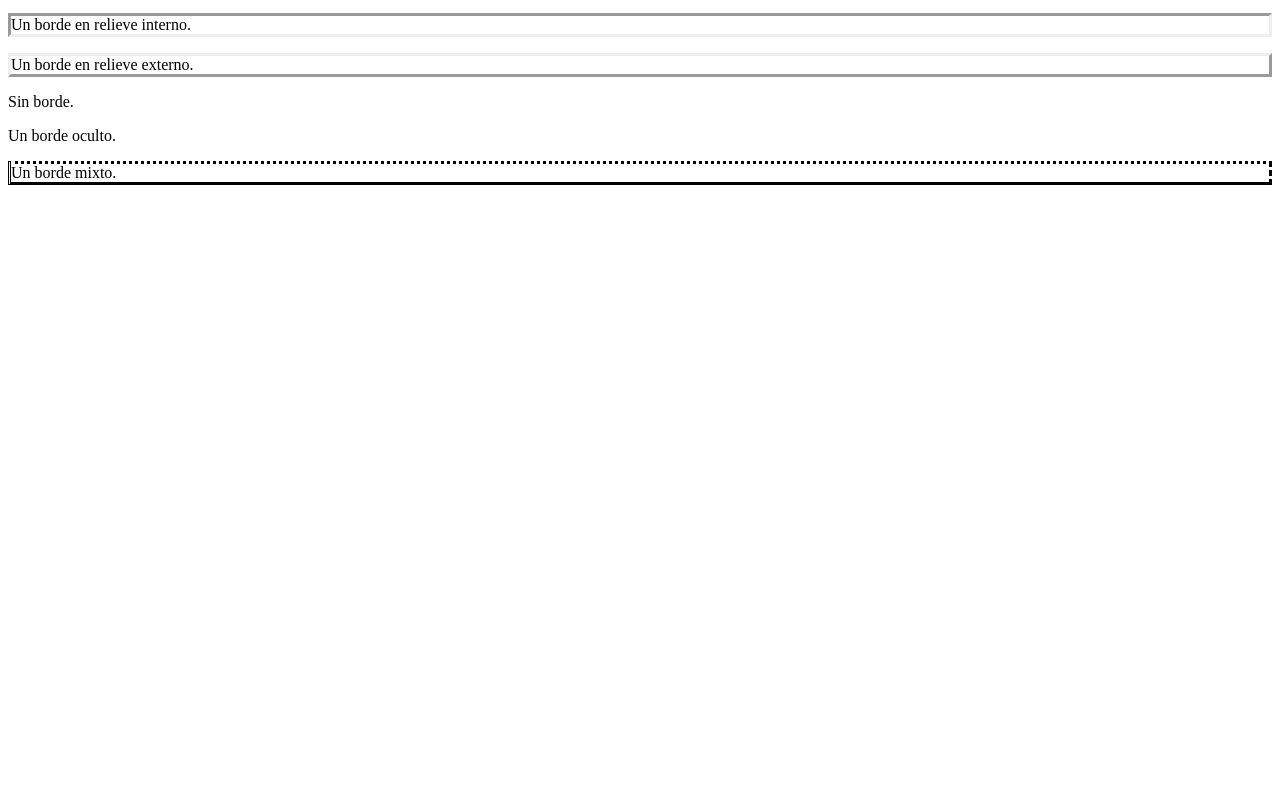
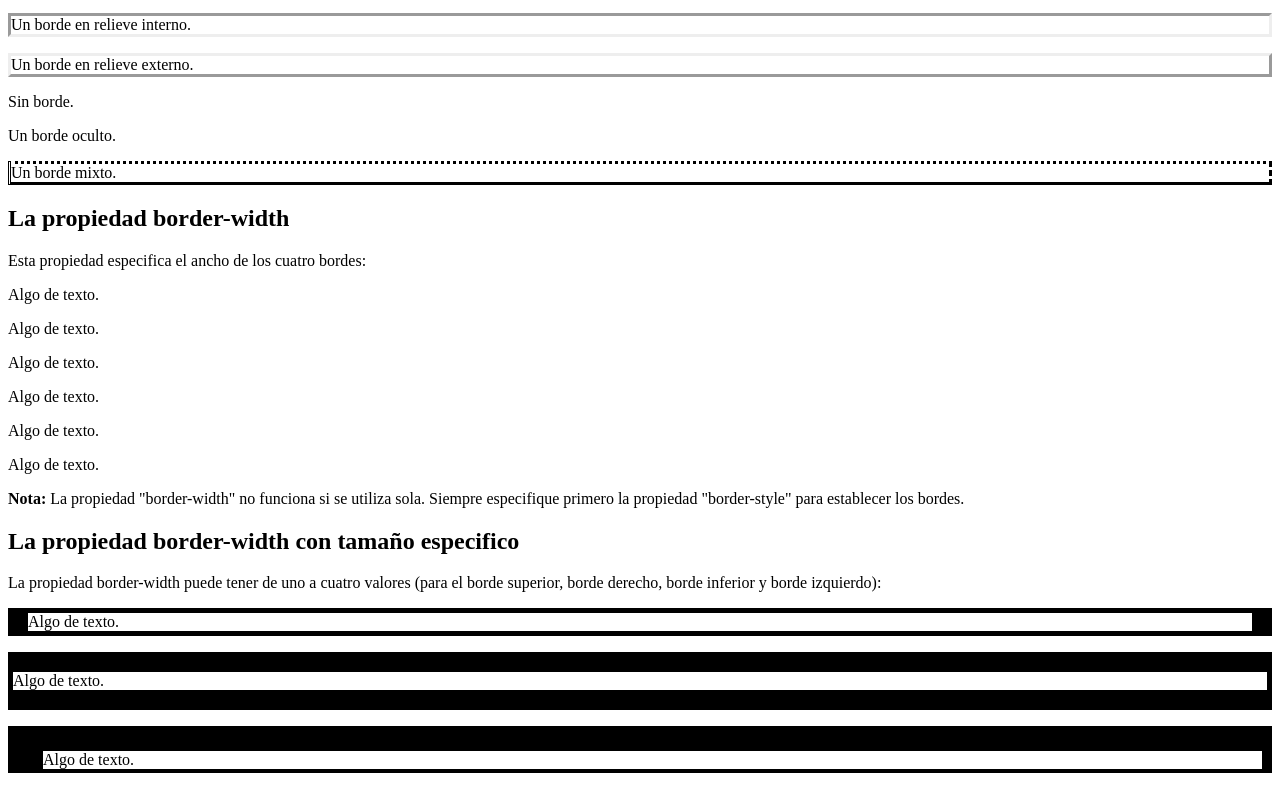
Before and after one commit to JoanZapata05/CSS, a plain HTML site: page pages/01_bordes.html in a window 1280 px wide. Shown: the part 466-1255 px from the top of the page. Before the commit the page ends 800 px from the top, so only its background shows below. Drawn offline with Linux system fonts and the light colour scheme.

Commit message:
Mas bordes

```diff
--- a/pages/01_bordes.html
+++ b/pages/01_bordes.html
@@ -26,6 +26,28 @@
                 <p class="hidden">Un borde oculto.</p>
                 <p class="mix">Un borde mixto.</p>
             </section>
+            <section>
+                <h2>La propiedad border-width</h2>
+                <article>
+                    <p>Esta propiedad especifica el ancho de los cuatro bordes:</p>
+                    <p class="one">Algo de texto.</p>
+                    <p class="two">Algo de texto.</p>
+                    <p class="three">Algo de texto.</p>
+                    <p class="four">Algo de texto.</p>
+                    <p class="five">Algo de texto.</p>
+                    <p class="six">Algo de texto.</p>
+                    <p><b>Nota:</b> La propiedad "border-width" no funciona si se utiliza sola.
+                        Siempre especifique primero la propiedad "border-style" para establecer los bordes.</p>
+                </article>
+                <article>
+                    <h2>La propiedad border-width con tamaño especifico</h2>
+                    <p>La propiedad border-width puede tener de uno a cuatro valores (para el borde superior, borde derecho,
+                        borde inferior y borde izquierdo):</p>
+                    <p class="uno">Algo de texto.</p>
+                    <p class="dos">Algo de texto.</p>
+                    <p class="tres">Algo de texto.</p>
+                </article>
+            </section>
     </main>
     <footer></footer>
 </body>
--- a/src/css/01_bordes.css
+++ b/src/css/01_bordes.css
@@ -47,3 +47,23 @@ p.hidden {
 p.mix {
     border-style: dotted dashed solid double;
 }
+
+
+/* La propiedad border-width con tamaño especifico*/
+p.uno {
+    border-style: solid;
+    border-width: 5px 20px;
+    /* 5px top and bottom, 20px on the sides */
+}
+
+p.dos {
+    border-style: solid;
+    border-width: 20px 5px;
+    /* 20px top and bottom, 5px on the sides */
+}
+
+p.tres {
+    border-style: solid;
+    border-width: 25px 10px 4px 35px;
+    /* 25px top, 10px right, 4px bottom and 35px left */
+}
```
